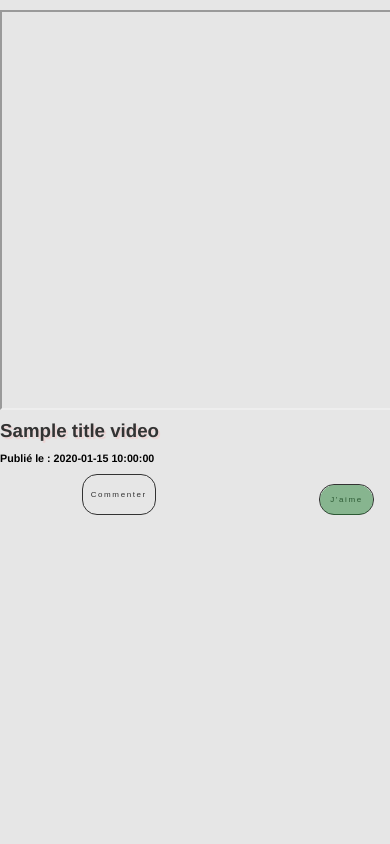
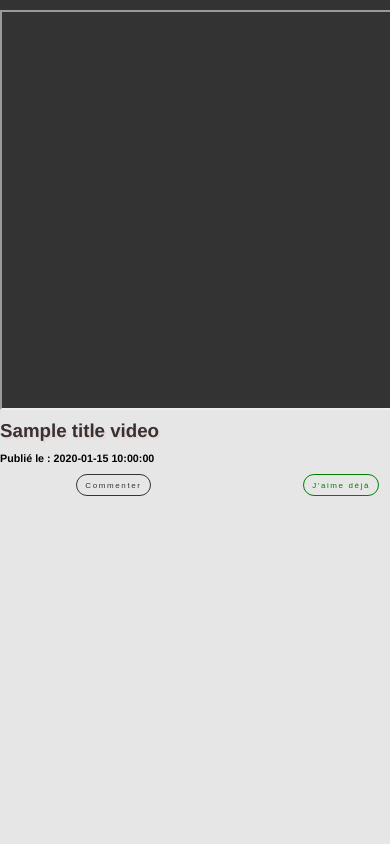
Before and after one commit to guillaume60240/les-tutos-de-misterG, a PHP site: template Views/functionView/remplirSectionLectureView.php in a window 390 px wide; the page is wider, and only the part inside the window is pictured. Run offline with PHP 8.4, Linux system fonts and the light colour scheme; the visitor is signed in with stand-in values (Sample User, id 1); the template is opened without the code that fills it: most values are stand-ins (such as "Sample title", 1, 10 or a date in 2020).

Commit message:
travail sur le visuel nouvelles modif de responsive et background sombre pour la lecture vidéo

```diff
--- a/Views/functionView/remplirSectionLectureView.php
+++ b/Views/functionView/remplirSectionLectureView.php
@@ -47,7 +47,21 @@
                 <div class="btn-container">
                     <button class="btn2 comments" id="comments">Commenter</button>
                     <form action="#" method="post">
-                        <button class="btn2 like <?php if(isset($_SESSION['like'])){if($_SESSION['like'] != false){ echo 'likeValide';}}?>" type="submit" name="ajoutLike"><span>J'aime</span> </button>
+                    <?php
+                       if(isset($_SESSION['like'])){
+                        if($_SESSION['like'] != false){
+                            //emplacement bouton délà liké
+                            ?> <button class="btnLikeValide comments" id="comments" name="ajoutLike">J'aime déjà</button> <?php
+
+                        } else {
+                              //emplacement bouton like
+                            ?> <button class="btn2 comments" id="comments" name="ajoutLike">J'aime</button>  <?php
+                        }
+                    } else{
+                       //emplacement bouton like
+                       ?> <button class="btn2 comments" id="comments" name="ajoutLike">J'aime</button>  <?php
+                    }
+                        ?>
                     </form>
                 </div>
             </div>
--- a/Views/sectionView.php
+++ b/Views/sectionView.php
@@ -4,8 +4,6 @@
 
 ob_start();
 ?>
-<body>
-
 <section class="affichage">
     <h1 class="titleSection"><?= $h1?></h1>
     <div class="section">
@@ -24,9 +22,7 @@ ob_start();
     ?>
 
     </div>
-</section>
-
-</body>
+    </section>
 
 <?php
 $content = ob_get_clean();
--- a/Views/templates/base.php
+++ b/Views/templates/base.php
@@ -9,15 +9,21 @@
     <title><?= $title ?></title>
 </head>
 
+
     <?php headerFooterContent('header'); ?>
 
 
 <!-- Ce fichier sert de template pour les contenus de page avec header body et footer ainsi que les styles utilisés -->
 
+<body>
 
 
-    <?= $content ?>
 
+        <?= $content ?>
+
+
+
+</body>
 
 
     <?php headerFooterContent('footer'); ?>
--- a/Views/templates/baseFooter.php
+++ b/Views/templates/baseFooter.php
@@ -1,5 +1,4 @@
 <!-- Cette page sert à recevoir le contenu du footer -->
 
-<footer>
+
     <?= $content ?>
-</footer>
--- a/Views/templates/baseHeader.php
+++ b/Views/templates/baseHeader.php
@@ -1,4 +1,3 @@
 <!-- Cette page sert à recevoir le contenu du header -->
-<header>
+
     <?= $content ?>
-</header>
--- a/style/defaultStyle.css
+++ b/style/defaultStyle.css
@@ -2,6 +2,10 @@
     margin: 0;
     padding: 0;
     box-sizing: border-box;
+}
+html{
+    width: 100%;
+    min-height: 100%;
 }
 body{
     width: 100%;
@@ -76,6 +80,7 @@ body{
 .videosContainer{
     display: flex;
     justify-content: space-between;
+    background: #333;
 }
 .vid{
     width: 400px;
@@ -147,18 +152,19 @@ body{
 .titleVideo{
     width: 60%;
 }
-.likeValide{
-    position: relative;
-}
-.likeValide::before{
-    position: absolute;
-    content: "";
-    top: 0;
-    left: 0;
-    width: 53px;
-    height: 30px;
-    border: solid 15px rgba(38, 131, 54, 0.493);
+.btnLikeValide{
+    font-size: .5em;
+    text-decoration: none;
+    padding: .7em 1em;
+    margin-top: 5px;
+    margin-bottom: 5px;
     border-radius: 15px;
+    border: solid 1px green;
+    background: transparent;
+    color:green;
+    max-width: 200px;
+    letter-spacing: .2em;
+    transition: all .4s;
 }
 .commentaireContainer{
     width: 100%;
@@ -166,10 +172,10 @@ body{
 
 }
 .sectionCommentaire{
-    max-width: 1000px;
+    max-width: 800;
     min-height: 250px;
-    margin-left: 50%;
-    transform: translate(-50%);
+    margin-left: 0;
+    transform: none;
     position: relative;
 }
 .commentaires{
@@ -178,6 +184,7 @@ body{
     padding-right: 10px;
     height: 200px;
     overflow-y: scroll;
+
 
 }
 .commentaire{
@@ -191,6 +198,8 @@ body{
 #formCommentaires{
     padding-left: 10px;
     display: none;
+    margin-left: 50%;
+    transform: translateX(-50%);
 }
 .formCommentaireContainer{
     max-height: 200px;
@@ -436,6 +445,18 @@ button[type=submit], button[type=reset] {
         margin-left: 50%;
         transform: translate(-50%);
     }
+    .commentaireContainer{
+        width: auto;
+        max-width: 1000px;
+        min-width: 759px;
+        margin-left: 50%;
+        transform: translateX(-50%);
+
+        }
+        .sectionCommentaire{
+        margin-left: 50%;
+        transform: translateX(-50%);
+        }
 }
 @media screen and (max-width: 1000px) {
     .titleSection{
@@ -458,6 +479,7 @@ button[type=submit], button[type=reset] {
         padding-right: 135px;
         padding-left: 135px;
     }
+
 }
 
 @media screen and (max-width: 900px){
```
Also changed, not shown: Models/function.php (line endings or trailing spaces).
